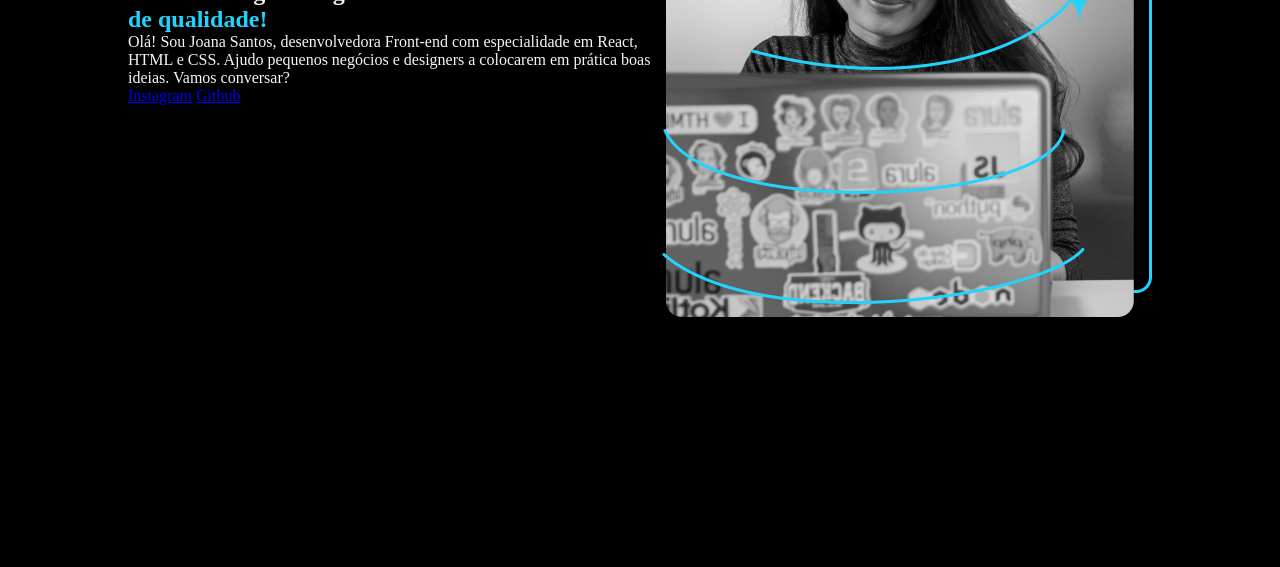
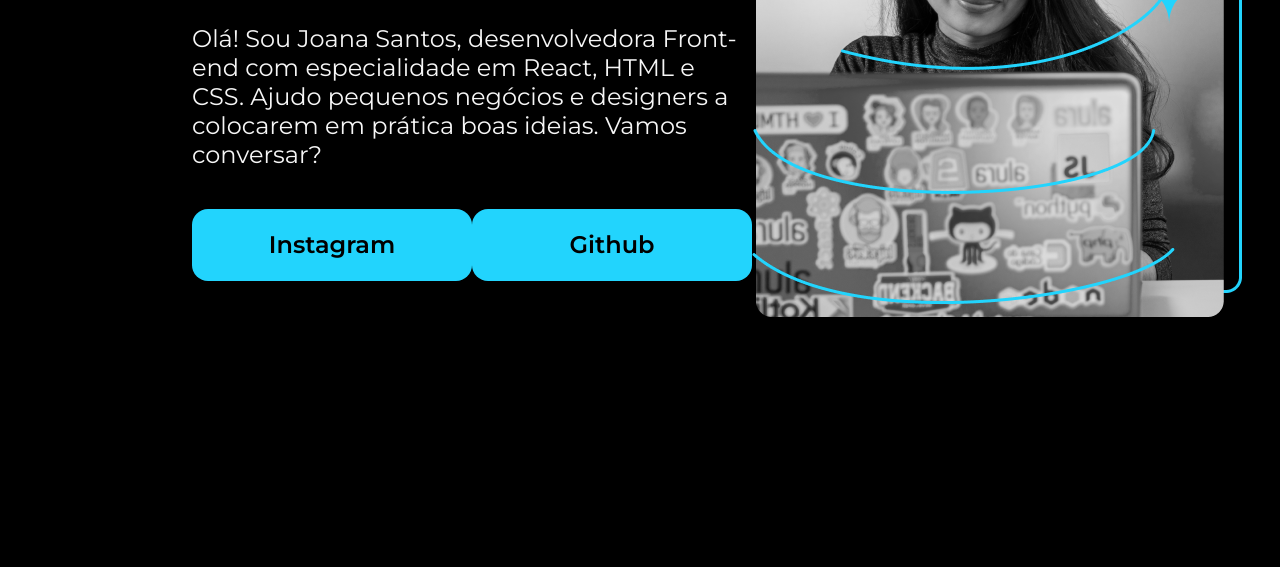
Before and after one commit to filipembraga/html-css, a plain HTML site: page index.html in a window 1280 px wide. Shown: the part 361-928 px from the top of the page. Drawn offline with nearby package versions, Linux system fonts and the light colour scheme.

Commit message:
Estilizando os links e melhorando espaçamento

```diff
--- a/index.html
+++ b/index.html
@@ -9,10 +9,13 @@
     <body>
         <header></header>
         <main class="apresentacao">
-            <section>
-                <h1>Eleve seu negócio digital a outro nível <strong class="titulo-destaque">um Front-end de qualidade!</strong></h1>
-                <p>Olá! Sou Joana Santos, desenvolvedora Front-end com especialidade em React, HTML e CSS. Ajudo pequenos negócios e designers a colocarem em prática boas ideias. Vamos conversar?</p>
-                <a href="https://instagram.com" target="blank">Instagram</a> <a href="https://github.com" target="blank">Github</a>
+            <section class="apresentacao__conteudo">
+                <h1 class="apresentacao__conteudo__titulo">Eleve seu negócio digital a outro nível <strong class="titulo-destaque">um Front-end de qualidade!</strong></h1>
+                <p class="apresentacao__conteudo__texto">Olá! Sou Joana Santos, desenvolvedora Front-end com especialidade em React, HTML e CSS. Ajudo pequenos negócios e designers a colocarem em prática boas ideias. Vamos conversar?</p>
+                <div class="apresentacao__links">
+                    <a class="apresentacao__links__botao" href="https://instagram.com" target="blank">Instagram</a>
+                    <a class="apresentacao__links__botao" href="https://github.com" target="blank">Github</a>
+                </div>
             </section>
             <img src="imagem.png">
         </main>
--- a/style.css
+++ b/style.css
@@ -1,6 +1,9 @@
+@import url('https://fonts.googleapis.com/css2?family=Krona+One&family=Montserrat:wght@400;600&display=swap');
+
 *{
     margin: 0;
     padding: 0;
+    text-decoration: none;
 }
 
 body{
@@ -10,13 +13,47 @@ body{
     color: #F6F6F6;
 }
 
+.titulo-destaque{
+    color: #22D4FD;
+}
+
 .apresentacao{
-    margin: 10%;
+    margin: 10% 15%;
     display: flex;
     align-items: center;
     justify-content: space-between;
 }
 
-.titulo-destaque{
-    color: #22D4FD;
+.apresentacao__conteudo{
+    width: 615px;
+    display: flex;
+    flex-direction: column;
+    gap: 40px;
 }
+
+.apresentacao__conteudo__titulo{
+    font-size: 36px;
+    font-family: 'Krona One', sans-serif;
+}
+
+.apresentacao__conteudo__texto{
+    font-size: 24px;
+    font-family: 'Montserrat', sans-serif;
+}
+
+.apresentacao__links{
+    display: flex;
+    justify-content: space-between;
+}
+
+.apresentacao__links__botao{
+    background-color: #22D4FD;
+    text-align: center;
+    width: 280px;
+    padding: 21.5px 0;
+    border-radius: 16px;
+    font-size: 24px;
+    font-weight: 600;
+    color: #000000;
+    font-family: 'Montserrat', sans-serif;
+}
```
